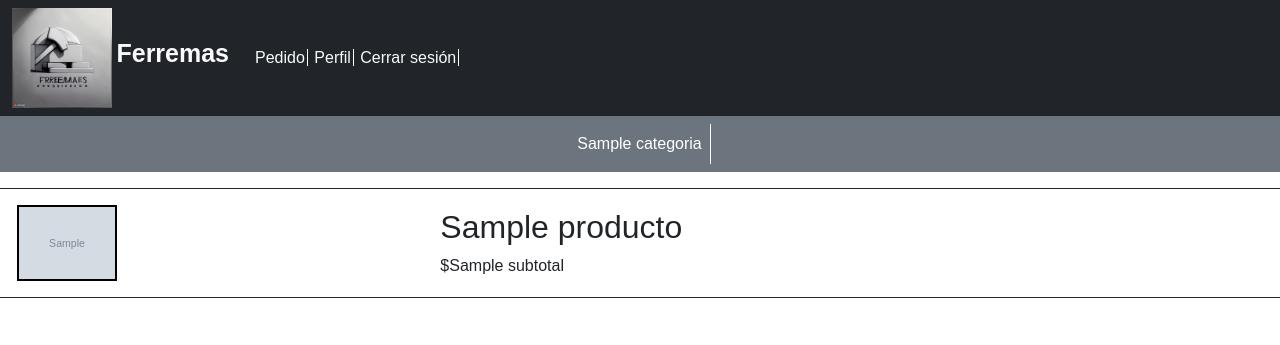
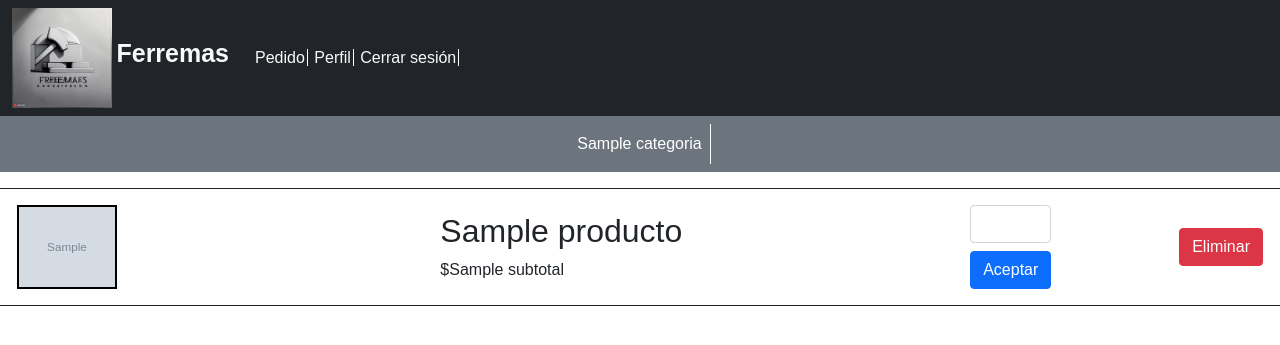
Before and after one commit to law153/Ferremas, a Django app: template core/templates/core/carrito.html in a window 1280 px wide. Shown: the top 345 px of the page. Run offline with Django 4.2, Linux system fonts and the light colour scheme; the template is opened without the code that fills it: most values are stand-ins (such as "Sample title", 1, 10 or a date in 2020); grey boxes marked "Sample" are stand-in pictures.

Commit message:
ajustando cosas del carrito

```diff
--- a/core/templates/core/carrito.html
+++ b/core/templates/core/carrito.html
@@ -18,11 +18,32 @@
                 <div class="col-md-4">
                     <img src="{{ i.producto.foto_prod.url }}" class="img-fluid imagen_prod" alt="No hay imagen disponible">
                 </div>
-                <div class="col-md-8 d-flex flex-column justify-content-center">
+                <div class="col-md-4 d-flex flex-column justify-content-center">
                     <h2>{{ i.producto.nombre_prod }}</h2>
                     <p class="mb-0">${{ i.subtotal }}</p>
                 </div>
+                <div class="col-md-2 d-flex flex-column justify-content-center align-items-end">
+
+                    <form name="contador" id="boton-cant" method="POST" action="#">
+                        {% csrf_token %}
+                        <input type="number" min="1" max="{{ i.producto.stock }}" value="{{ i.cantidad }}" name="nueva_cantidad_{{ i.id_detalle }}" id="cantidad" class="form-control mb-2">
+                        <input type="submit" value="Aceptar" class="btn btn-primary">
+                    </form>
+
+                </div>
+
+                <div class="col-md-2 d-flex flex-column justify-content-center align-items-end">
+
+                    <form name="borrar-form" id="borrar-boton" method="POST" action="#">
+                        {% csrf_token %}
+                        <input type="hidden" name="producto_id" value="{{ i.producto.id }}">
+                        <button type="submit" class="btn btn-danger">Eliminar</button>
+                    </form>
+
+                </div>
             </div>
+
+
         {% endfor %}
 
 
```
